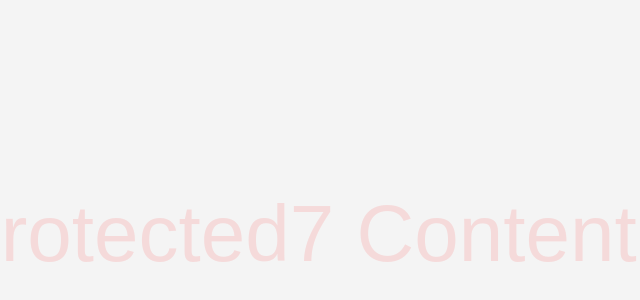
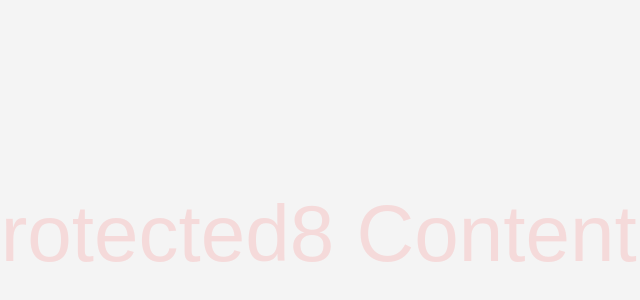
Before and after one commit to TurkiNawaf/e, a website with bundled scripts: page index.html in a window 1280 px wide. Shown: the part 166-466 px from the top of the page, 348-988 px from the left. Built offline with nearby package versions, Linux system fonts and the light colour scheme.

Commit message:
Update index.html

```diff
--- a/index.html
+++ b/index.html
@@ -38,7 +38,7 @@
 </head>
 <body>
     <div id="pdfViewer"></div>
-    <div class="watermark">Protected7 Content</div>
+    <div class="watermark">Protected8 Content</div>
     <script type="module" src="pdf.js"></script>
     <script type="module" src="pdf.worker.js"></script>
     <script>
```
